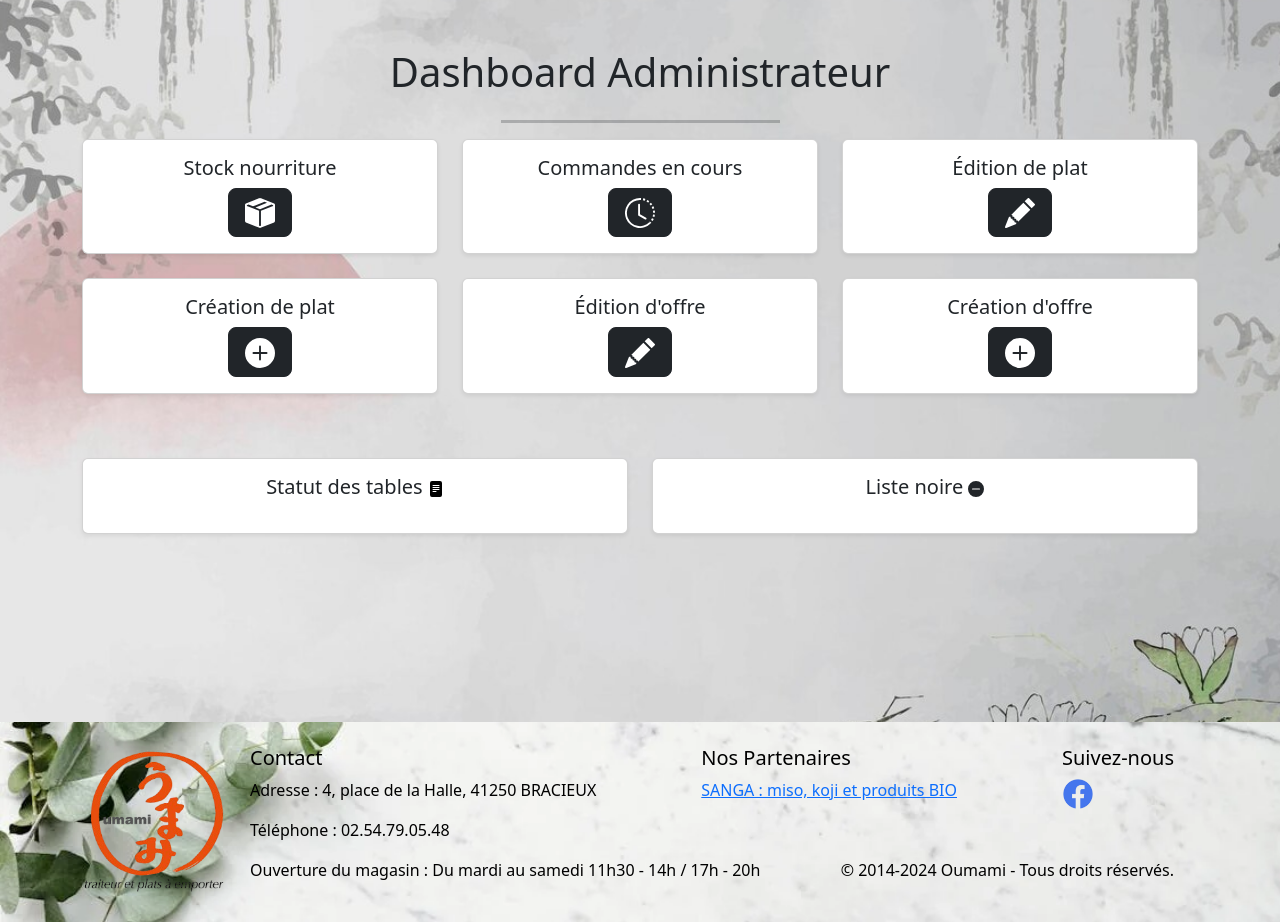
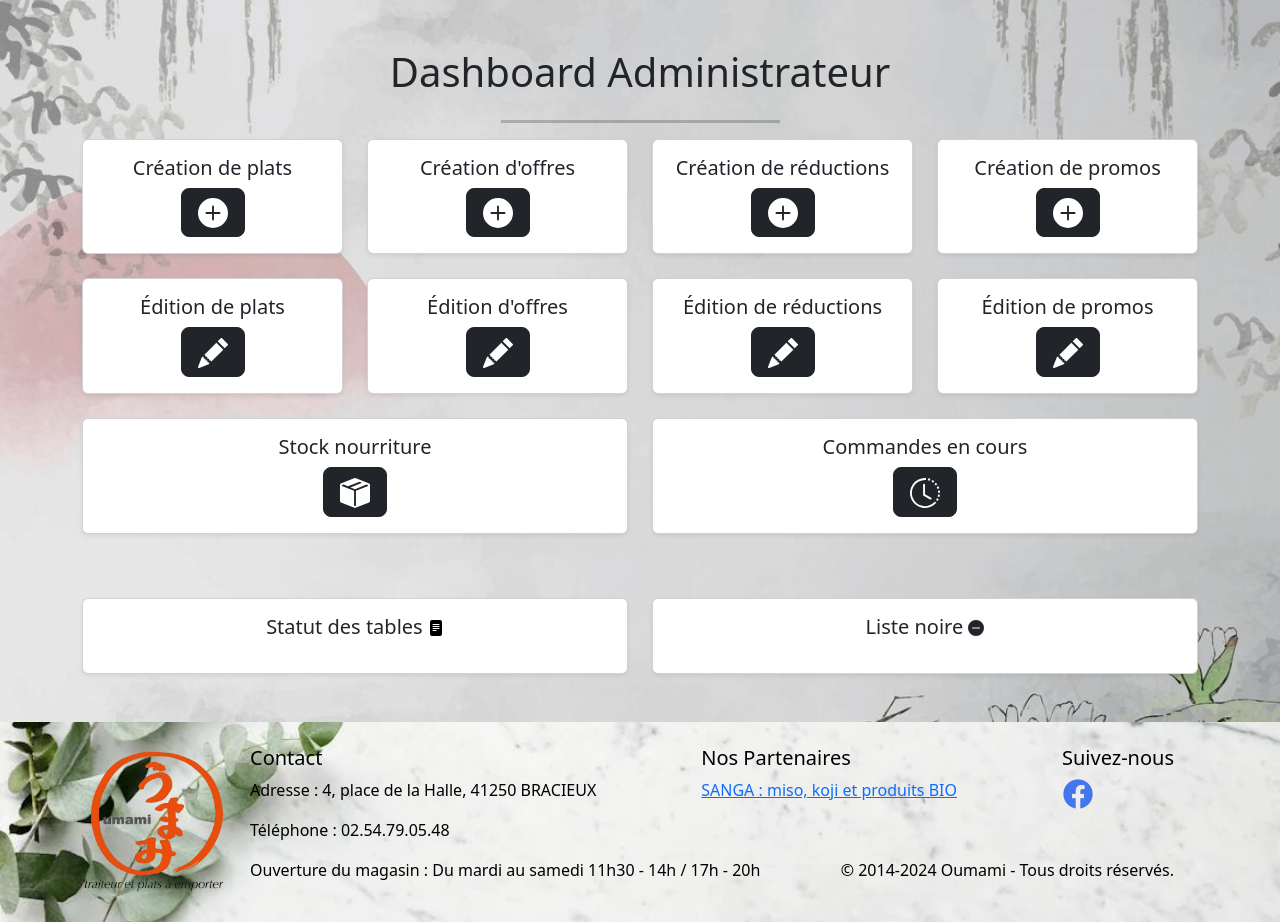
Before and after one commit to LeskGit/SAE_FI, a Flask app: template project/templates/admin_traiteur.html in a window 1280 px wide. Shown: the part 86-1008 px from the top of the page. Run offline with Flask 3, Linux system fonts and the light colour scheme; the template is opened without the code that fills it, so the values that code supplies are empty; some libraries are stand-ins or nearby versions.

Commit message:
maj dashboard admin avec toutes les routes

```diff
--- a/project/templates/admin_traiteur.html
+++ b/project/templates/admin_traiteur.html
@@ -11,8 +11,122 @@
 
     <!-- Section principale du dashboard -->
     <div class="row g-4">
+
+        <!-- Création de plat -->
+        <div class="col-md-3">
+            <div class="card shadow-sm h-100 text-center">
+                <div class="card-body">
+                    <h5 class="card-title">Création de plats</h5>
+                    <a href="{{ url_for('creation_plat') }}" class="btn btn-dark btn-lg">
+                        <svg xmlns="http://www.w3.org/2000/svg" width="30" height="30" fill="white" class="bi bi-plus-circle-fill" viewBox="0 0 16 16">
+                            <path d="M16 8A8 8 0 1 1 0 8a8 8 0 0 1 16 0M8.5 4.5a.5.5 0 0 0-1 0v3h-3a.5.5 0 0 0 0 1h3v3a.5.5 0 0 0 1 0v-3h3a.5.5 0 0 0 0-1h-3z"/>
+                        </svg>
+                    </a>
+                </div>
+            </div>
+        </div>
+
+        <!-- Création d'offre -->
+        <div class="col-md-3">
+            <div class="card shadow-sm h-100 text-center">
+                <div class="card-body">
+                    <h5 class="card-title">Création d'offres</h5>
+                    <a href="{{ url_for('creation_offre') }}" class="btn btn-dark btn-lg">
+                        <svg xmlns="http://www.w3.org/2000/svg" width="30" height="30" fill="white" class="bi bi-plus-circle-fill" viewBox="0 0 16 16">
+                            <path d="M16 8A8 8 0 1 1 0 8a8 8 0 0 1 16 0M8.5 4.5a.5.5 0 0 0-1 0v3h-3a.5.5 0 0 0 0 1h3v3a.5.5 0 0 0 1 0v-3h3a.5.5 0 0 0 0-1h-3z"/>
+                        </svg>
+                    </a>
+                </div>
+            </div>
+        </div>
+
+        <!-- Création Réduction -->
+        <div class="col-md-3">
+            <div class="card shadow-sm h-100 text-center">
+                <div class="card-body">
+                    <h5 class="card-title">Création de réductions</h5>
+                    <a href="{{ url_for('creation_reduction') }}" class="btn btn-dark btn-lg">
+                        <svg xmlns="http://www.w3.org/2000/svg" width="30" height="30" fill="white" class="bi bi-plus-circle-fill" viewBox="0 0 16 16">
+                            <path d="M16 8A8 8 0 1 1 0 8a8 8 0 0 1 16 0M8.5 4.5a.5.5 0 0 0-1 0v3h-3a.5.5 0 0 0 0 1h3v3a.5.5 0 0 0 1 0v-3h3a.5.5 0 0 0 0-1h-3z"/>
+                        </svg>
+                    </a>
+                </div>
+            </div>
+        </div>
+
+        <!-- Création Fidélité -->
+        <div class="col-md-3">
+            <div class="card shadow-sm h-100 text-center">
+                <div class="card-body">
+                    <h5 class="card-title">Création de promos</h5>
+                    <a href="{{ url_for('creation_promo') }}" class="btn btn-dark btn-lg">
+                        <svg xmlns="http://www.w3.org/2000/svg" width="30" height="30" fill="white" class="bi bi-plus-circle-fill" viewBox="0 0 16 16">
+                            <path d="M16 8A8 8 0 1 1 0 8a8 8 0 0 1 16 0M8.5 4.5a.5.5 0 0 0-1 0v3h-3a.5.5 0 0 0 0 1h3v3a.5.5 0 0 0 1 0v-3h3a.5.5 0 0 0 0-1h-3z"/>
+                        </svg>
+                    </a>
+                </div>
+            </div>
+        </div>
+
+        <!-- Édition de plat -->
+        <div class="col-md-3">
+            <div class="card shadow-sm h-100 text-center">
+                <div class="card-body">
+                    <h5 class="card-title">Édition de plats</h5>
+                    <a href="{{ url_for('edition_plat') }}" class="btn btn-dark btn-lg">
+                        <svg xmlns="http://www.w3.org/2000/svg" width="30" height="30" fill="white" class="bi bi-pencil-fill" viewBox="0 0 16 16">
+                            <path d="M12.854.146a.5.5 0 0 0-.707 0L10.5 1.793 14.207 5.5l1.647-1.646a.5.5 0 0 0 0-.708zm.646 6.061L9.793 2.5 3.293 9H3.5a.5.5 0 0 1 .5.5v.5h.5a.5.5 0 0 1 .5.5v.5h.5a.5.5 0 0 1 .5.5v.5h.5a.5.5 0 0 1 .5.5v.207zm-7.468 7.468A.5.5 0 0 1 6 13.5V13h-.5a.5.5 0 0 1-.5-.5V12h-.5a.5.5 0 0 1-.5-.5V11h-.5a.5.5 0 0 1-.5-.5V10h-.5a.5.5 0 0 1-.175-.032l-.179.178a.5.5 0 0 0-.11.168l-2 5a.5.5 0 0 0 .65.65l5-2a.5.5 0 0 0 .168-.11z"/>
+                        </svg>
+
+                    </a>
+                </div>
+            </div>
+        </div>
+
+        <!-- Édition d'offre -->
+        <div class="col-md-3">
+            <div class="card shadow-sm h-100 text-center">
+                <div class="card-body">
+                    <h5 class="card-title">Édition d'offres</h5>
+                    <a href="{{ url_for('edition_offre') }}" class="btn btn-dark btn-lg">
+                        <svg xmlns="http://www.w3.org/2000/svg" width="30" height="30" fill="white" class="bi bi-pencil-fill" viewBox="0 0 16 16">
+                            <path d="M12.854.146a.5.5 0 0 0-.707 0L10.5 1.793 14.207 5.5l1.647-1.646a.5.5 0 0 0 0-.708zm.646 6.061L9.793 2.5 3.293 9H3.5a.5.5 0 0 1 .5.5v.5h.5a.5.5 0 0 1 .5.5v.5h.5a.5.5 0 0 1 .5.5v.5h.5a.5.5 0 0 1 .5.5v.207zm-7.468 7.468A.5.5 0 0 1 6 13.5V13h-.5a.5.5 0 0 1-.5-.5V12h-.5a.5.5 0 0 1-.5-.5V11h-.5a.5.5 0 0 1-.5-.5V10h-.5a.5.5 0 0 1-.175-.032l-.179.178a.5.5 0 0 0-.11.168l-2 5a.5.5 0 0 0 .65.65l5-2a.5.5 0 0 0 .168-.11z"/>
+                        </svg>
+                    </a>
+                </div>
+            </div>
+        </div>
+
+        <!-- Édition de réduction -->
+        <div class="col-md-3">
+            <div class="card shadow-sm h-100 text-center">
+                <div class="card-body">
+                    <h5 class="card-title">Édition de réductions</h5>
+                    <a href="{{ url_for('edition_reduction') }}" class="btn btn-dark btn-lg">
+                        <svg xmlns="http://www.w3.org/2000/svg" width="30" height="30" fill="white" class="bi bi-pencil-fill" viewBox="0 0 16 16">
+                            <path d="M12.854.146a.5.5 0 0 0-.707 0L10.5 1.793 14.207 5.5l1.647-1.646a.5.5 0 0 0 0-.708zm.646 6.061L9.793 2.5 3.293 9H3.5a.5.5 0 0 1 .5.5v.5h.5a.5.5 0 0 1 .5.5v.5h.5a.5.5 0 0 1 .5.5v.5h.5a.5.5 0 0 1 .5.5v.207zm-7.468 7.468A.5.5 0 0 1 6 13.5V13h-.5a.5.5 0 0 1-.5-.5V12h-.5a.5.5 0 0 1-.5-.5V11h-.5a.5.5 0 0 1-.5-.5V10h-.5a.5.5 0 0 1-.175-.032l-.179.178a.5.5 0 0 0-.11.168l-2 5a.5.5 0 0 0 .65.65l5-2a.5.5 0 0 0 .168-.11z"/>
+                        </svg>
+                    </a>
+                </div>
+            </div>
+        </div>
+
+        <!-- Édition de fidélité -->
+        <div class="col-md-3">
+            <div class="card shadow-sm h-100 text-center">
+                <div class="card-body">
+                    <h5 class="card-title">Édition de promos</h5>
+                    <a href="{{ url_for('edition_promo') }}" class="btn btn-dark btn-lg">   <!-- A modif -->
+                        <svg xmlns="http://www.w3.org/2000/svg" width="30" height="30" fill="white" class="bi bi-pencil-fill" viewBox="0 0 16 16">
+                            <path d="M12.854.146a.5.5 0 0 0-.707 0L10.5 1.793 14.207 5.5l1.647-1.646a.5.5 0 0 0 0-.708zm.646 6.061L9.793 2.5 3.293 9H3.5a.5.5 0 0 1 .5.5v.5h.5a.5.5 0 0 1 .5.5v.5h.5a.5.5 0 0 1 .5.5v.5h.5a.5.5 0 0 1 .5.5v.207zm-7.468 7.468A.5.5 0 0 1 6 13.5V13h-.5a.5.5 0 0 1-.5-.5V12h-.5a.5.5 0 0 1-.5-.5V11h-.5a.5.5 0 0 1-.5-.5V10h-.5a.5.5 0 0 1-.175-.032l-.179.178a.5.5 0 0 0-.11.168l-2 5a.5.5 0 0 0 .65.65l5-2a.5.5 0 0 0 .168-.11z"/>
+                        </svg>
+                    </a>
+                </div>
+            </div>
+        </div>
+
         <!-- Stock nourriture -->
-        <div class="col-md-4">
+        <div class="col-md-6">
             <div class="card shadow-sm h-100 text-center">
                 <div class="card-body">
                     <h5 class="card-title">Stock nourriture</h5>
@@ -26,7 +140,7 @@
         </div>
 
         <!-- Commandes en cours -->
-        <div class="col-md-4">
+        <div class="col-md-6">
             <div class="card shadow-sm h-100 text-center">
                 <div class="card-body">
                     <h5 class="card-title">Commandes en cours</h5>
@@ -41,63 +155,6 @@
             </div>
         </div>
 
-        <!-- Édition de plat -->
-        <div class="col-md-4">
-            <div class="card shadow-sm h-100 text-center">
-                <div class="card-body">
-                    <h5 class="card-title">Édition de plat</h5>
-                    <a href="{{ url_for('edition_plat') }}" class="btn btn-dark btn-lg">
-                        <svg xmlns="http://www.w3.org/2000/svg" width="30" height="30" fill="white" class="bi bi-pencil-fill" viewBox="0 0 16 16">
-                            <path d="M12.854.146a.5.5 0 0 0-.707 0L10.5 1.793 14.207 5.5l1.647-1.646a.5.5 0 0 0 0-.708zm.646 6.061L9.793 2.5 3.293 9H3.5a.5.5 0 0 1 .5.5v.5h.5a.5.5 0 0 1 .5.5v.5h.5a.5.5 0 0 1 .5.5v.5h.5a.5.5 0 0 1 .5.5v.207zm-7.468 7.468A.5.5 0 0 1 6 13.5V13h-.5a.5.5 0 0 1-.5-.5V12h-.5a.5.5 0 0 1-.5-.5V11h-.5a.5.5 0 0 1-.5-.5V10h-.5a.5.5 0 0 1-.175-.032l-.179.178a.5.5 0 0 0-.11.168l-2 5a.5.5 0 0 0 .65.65l5-2a.5.5 0 0 0 .168-.11z"/>
-                        </svg>
-
-                    </a>
-                </div>
-            </div>
-        </div>
-
-        <!-- Création de plat -->
-        <div class="col-md-4">
-            <div class="card shadow-sm h-100 text-center">
-                <div class="card-body">
-                    <h5 class="card-title">Création de plat</h5>
-                    <a href="{{ url_for('creation_plat') }}" class="btn btn-dark btn-lg">
-                        <svg xmlns="http://www.w3.org/2000/svg" width="30" height="30" fill="white" class="bi bi-plus-circle-fill" viewBox="0 0 16 16">
-                            <path d="M16 8A8 8 0 1 1 0 8a8 8 0 0 1 16 0M8.5 4.5a.5.5 0 0 0-1 0v3h-3a.5.5 0 0 0 0 1h3v3a.5.5 0 0 0 1 0v-3h3a.5.5 0 0 0 0-1h-3z"/>
-                        </svg>
-
-                    </a>
-                </div>
-            </div>
-        </div>
-
-        <!-- Édition d'offre -->
-        <div class="col-md-4">
-            <div class="card shadow-sm h-100 text-center">
-                <div class="card-body">
-                    <h5 class="card-title">Édition d'offre</h5>
-                    <a href="{{ url_for('edition_offre') }}" class="btn btn-dark btn-lg">
-                        <svg xmlns="http://www.w3.org/2000/svg" width="30" height="30" fill="white" class="bi bi-pencil-fill" viewBox="0 0 16 16">
-                            <path d="M12.854.146a.5.5 0 0 0-.707 0L10.5 1.793 14.207 5.5l1.647-1.646a.5.5 0 0 0 0-.708zm.646 6.061L9.793 2.5 3.293 9H3.5a.5.5 0 0 1 .5.5v.5h.5a.5.5 0 0 1 .5.5v.5h.5a.5.5 0 0 1 .5.5v.5h.5a.5.5 0 0 1 .5.5v.207zm-7.468 7.468A.5.5 0 0 1 6 13.5V13h-.5a.5.5 0 0 1-.5-.5V12h-.5a.5.5 0 0 1-.5-.5V11h-.5a.5.5 0 0 1-.5-.5V10h-.5a.5.5 0 0 1-.175-.032l-.179.178a.5.5 0 0 0-.11.168l-2 5a.5.5 0 0 0 .65.65l5-2a.5.5 0 0 0 .168-.11z"/>
-                        </svg>
-                    </a>
-                </div>
-            </div>
-        </div>
-
-        <!-- Création d'offre -->
-        <div class="col-md-4">
-            <div class="card shadow-sm h-100 text-center">
-                <div class="card-body">
-                    <h5 class="card-title">Création d'offre</h5>
-                    <a href="{{ url_for('creation_offre') }}" class="btn btn-dark btn-lg">
-                        <svg xmlns="http://www.w3.org/2000/svg" width="30" height="30" fill="white" class="bi bi-plus-circle-fill" viewBox="0 0 16 16">
-                            <path d="M16 8A8 8 0 1 1 0 8a8 8 0 0 1 16 0M8.5 4.5a.5.5 0 0 0-1 0v3h-3a.5.5 0 0 0 0 1h3v3a.5.5 0 0 0 1 0v-3h3a.5.5 0 0 0 0-1h-3z"/>
-                        </svg>
-                    </a>
-                </div>
-            </div>
-        </div>
     </div>
 
     <!-- Statut des tables et liste noire -->
```
